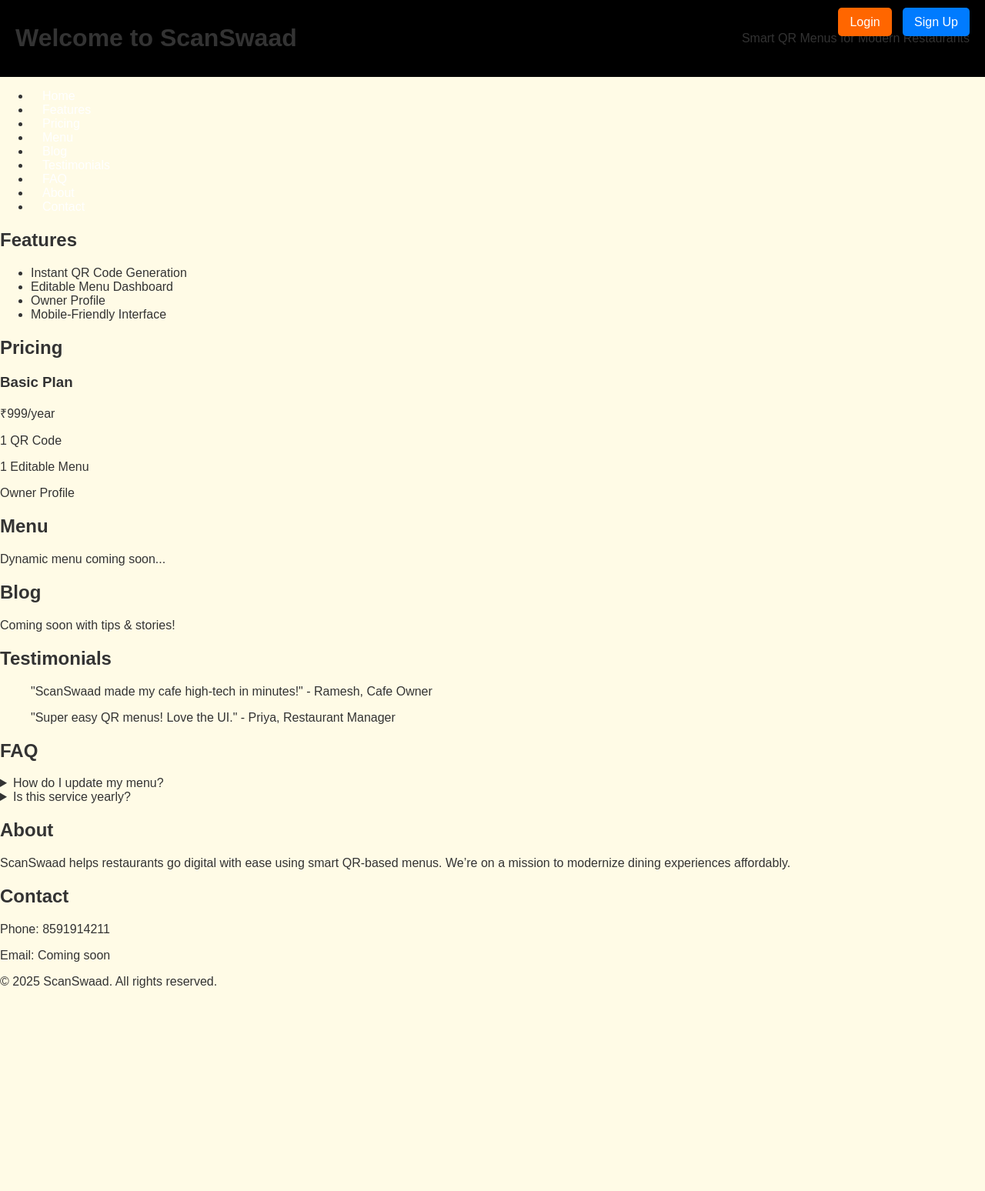
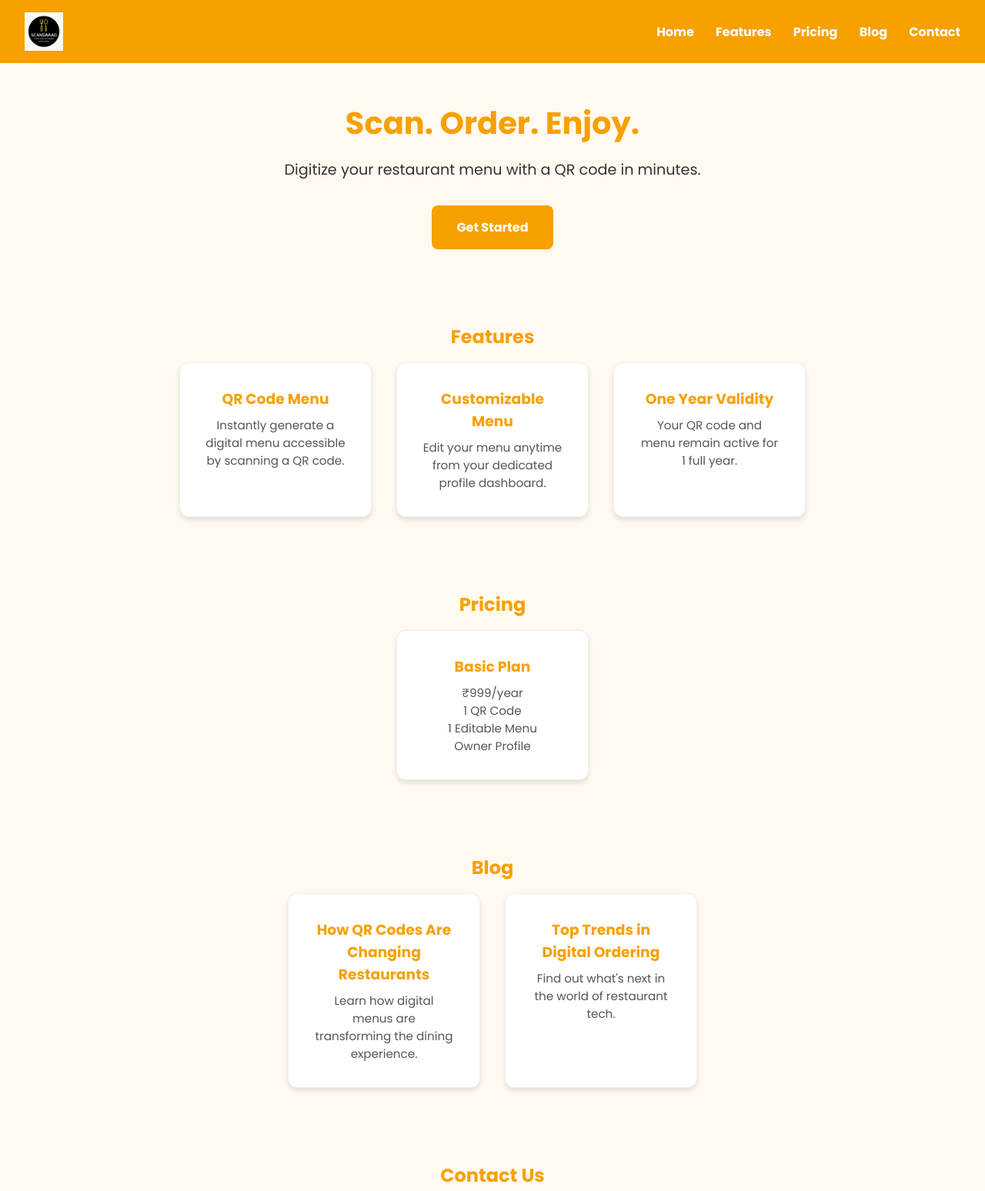
Before and after one commit to Dipesh8080/scanswaad, a plain HTML site: page index.html in a window 1280 px wide. Shown: the top 1548 px of the page at 77% size. Before the commit the page ends 1301 px from the top, so only its background shows below. Drawn offline with Linux system fonts and the light colour scheme.

Commit message:
Update index.html

```diff
--- a/index.html
+++ b/index.html
@@ -3,98 +3,165 @@
 <head>
   <meta charset="UTF-8" />
   <meta name="viewport" content="width=device-width, initial-scale=1.0"/>
-  <title>ScanSwaad - Smart QR Menu</title>
-  <link rel="stylesheet" href="style.css" />
+  <title>ScanSwaad - Scan. Order. Enjoy.</title>
+  <link href="https://fonts.googleapis.com/css2?family=Poppins:wght@400;700&display=swap" rel="stylesheet">
+  <style>
+    * {
+      margin: 0;
+      padding: 0;
+      box-sizing: border-box;
+      font-family: 'Poppins', sans-serif;
+    }
+    body {
+      background: #fff9f0;
+      color: #333;
+    }
+    header {
+      background: #f7a000;
+      padding: 1rem 2rem;
+      display: flex;
+      justify-content: space-between;
+      align-items: center;
+    }
+    header img {
+      height: 50px;
+    }
+    nav a {
+      margin-left: 1.5rem;
+      color: #fff;
+      text-decoration: none;
+      font-weight: bold;
+    }
+    .hero {
+      padding: 3rem 2rem;
+      text-align: center;
+    }
+    .hero h1 {
+      font-size: 2.5rem;
+      color: #f7a000;
+    }
+    .hero p {
+      margin: 1rem 0;
+      font-size: 1.2rem;
+    }
+    .cta {
+      background: #f7a000;
+      color: #fff;
+      padding: 1rem 2rem;
+      text-decoration: none;
+      font-weight: bold;
+      border-radius: 8px;
+      display: inline-block;
+      margin-top: 1rem;
+    }
+    .section {
+      padding: 3rem 2rem;
+      text-align: center;
+    }
+    .section h2 {
+      color: #f7a000;
+      margin-bottom: 1rem;
+    }
+    .features, .pricing, .blog {
+      display: flex;
+      justify-content: center;
+      flex-wrap: wrap;
+      gap: 2rem;
+    }
+    .card {
+      background: #fff;
+      border: 1px solid #eee;
+      padding: 2rem;
+      border-radius: 12px;
+      width: 250px;
+      box-shadow: 0 4px 6px rgba(0,0,0,0.1);
+    }
+    .card h3 {
+      color: #f7a000;
+      margin-bottom: 0.5rem;
+    }
+    .card p {
+      font-size: 0.95rem;
+      color: #555;
+    }
+    footer {
+      margin-top: 4rem;
+      background: #333;
+      color: #fff;
+      text-align: center;
+      padding: 1rem;
+    }
+  </style>
 </head>
 <body>
 
-  <!-- Login / Sign Up Buttons -->
-  <div style="position: absolute; top: 20px; right: 20px; z-index: 999;">
-    <a href="login.html" style="padding: 10px 15px; background-color: #ff6600; color: white; border-radius: 5px; text-decoration: none; margin-right: 10px;">Login</a>
-    <a href="login.html" style="padding: 10px 15px; background-color: #007BFF; color: white; border-radius: 5px; text-decoration: none;">Sign Up</a>
-  </div>
-
   <header>
-    <h1>Welcome to ScanSwaad</h1>
-    <p>Smart QR Menus for Modern Restaurants</p>
+    <img src="logo.png" alt="ScanSwaad Logo" />
+    <nav>
+      <a href="#home">Home</a>
+      <a href="#features">Features</a>
+      <a href="#pricing">Pricing</a>
+      <a href="#blog">Blog</a>
+      <a href="#contact">Contact</a>
+    </nav>
   </header>
 
-  <nav>
-    <ul>
-      <li><a href="#home">Home</a></li>
-      <li><a href="#features">Features</a></li>
-      <li><a href="#pricing">Pricing</a></li>
-      <li><a href="#menu">Menu</a></li>
-      <li><a href="#blog">Blog</a></li>
-      <li><a href="#testimonials">Testimonials</a></li>
-      <li><a href="#faq">FAQ</a></li>
-      <li><a href="#about">About</a></li>
-      <li><a href="#contact">Contact</a></li>
-    </ul>
-  </nav>
-
-  <section id="features">
-    <h2>Features</h2>
-    <ul>
-      <li>Instant QR Code Generation</li>
-      <li>Editable Menu Dashboard</li>
-      <li>Owner Profile</li>
-      <li>Mobile-Friendly Interface</li>
-    </ul>
+  <section class="hero" id="home">
+    <h1>Scan. Order. Enjoy.</h1>
+    <p>Digitize your restaurant menu with a QR code in minutes.</p>
+    <a class="cta" href="https://docs.google.com/forms/d/e/1FAIpQLSds5htHOCbpFipvtPpVsBgfIySPX6K4webpAjeEC2cYw2uCfg/viewform" target="_blank">Get Started</a>
   </section>
 
-  <section id="pricing">
-    <h2>Pricing</h2>
-    <div class="plan">
-      <h3>Basic Plan</h3>
-      <p>₹999/year</p>
-      <p>1 QR Code</p>
-      <p>1 Editable Menu</p>
-      <p>Owner Profile</p>
+  <section class="section" id="features">
+    <h2>Features</h2>
+    <div class="features">
+      <div class="card">
+        <h3>QR Code Menu</h3>
+        <p>Instantly generate a digital menu accessible by scanning a QR code.</p>
+      </div>
+      <div class="card">
+        <h3>Customizable Menu</h3>
+        <p>Edit your menu anytime from your dedicated profile dashboard.</p>
+      </div>
+      <div class="card">
+        <h3>One Year Validity</h3>
+        <p>Your QR code and menu remain active for 1 full year.</p>
+      </div>
     </div>
   </section>
 
-  <section id="menu">
-    <h2>Menu</h2>
-    <p>Dynamic menu coming soon...</p>
+  <section class="section" id="pricing">
+    <h2>Pricing</h2>
+    <div class="pricing">
+      <div class="card">
+        <h3>Basic Plan</h3>
+        <p>₹999/year<br>1 QR Code<br>1 Editable Menu<br>Owner Profile</p>
+      </div>
+    </div>
   </section>
 
-  <section id="blog">
+  <section class="section" id="blog">
     <h2>Blog</h2>
-    <p>Coming soon with tips & stories!</p>
+    <div class="blog">
+      <div class="card">
+        <h3>How QR Codes Are Changing Restaurants</h3>
+        <p>Learn how digital menus are transforming the dining experience.</p>
+      </div>
+      <div class="card">
+        <h3>Top Trends in Digital Ordering</h3>
+        <p>Find out what's next in the world of restaurant tech.</p>
+      </div>
+    </div>
   </section>
 
-  <section id="testimonials">
-    <h2>Testimonials</h2>
-    <blockquote>"ScanSwaad made my cafe high-tech in minutes!" - Ramesh, Cafe Owner</blockquote>
-    <blockquote>"Super easy QR menus! Love the UI." - Priya, Restaurant Manager</blockquote>
-  </section>
-
-  <section id="faq">
-    <h2>FAQ</h2>
-    <details>
-      <summary>How do I update my menu?</summary>
-      <p>You can log in to your profile and update your menu anytime.</p>
-    </details>
-    <details>
-      <summary>Is this service yearly?</summary>
-      <p>Yes, subscription is for 1 year with QR and menu access.</p>
-    </details>
-  </section>
-
-  <section id="about">
-    <h2>About</h2>
-    <p>ScanSwaad helps restaurants go digital with ease using smart QR-based menus. We’re on a mission to modernize dining experiences affordably.</p>
-  </section>
-
-  <section id="contact">
-    <h2>Contact</h2>
+  <section class="section" id="contact">
+    <h2>Contact Us</h2>
     <p>Phone: 8591914211</p>
-    <p>Email: Coming soon</p>
+    <p>Email: Coming Soon</p>
   </section>
 
   <footer>
-    <p>&copy; 2025 ScanSwaad. All rights reserved.</p>
+    © 2025 ScanSwaad. All rights reserved.
   </footer>
 
 </body>
```
